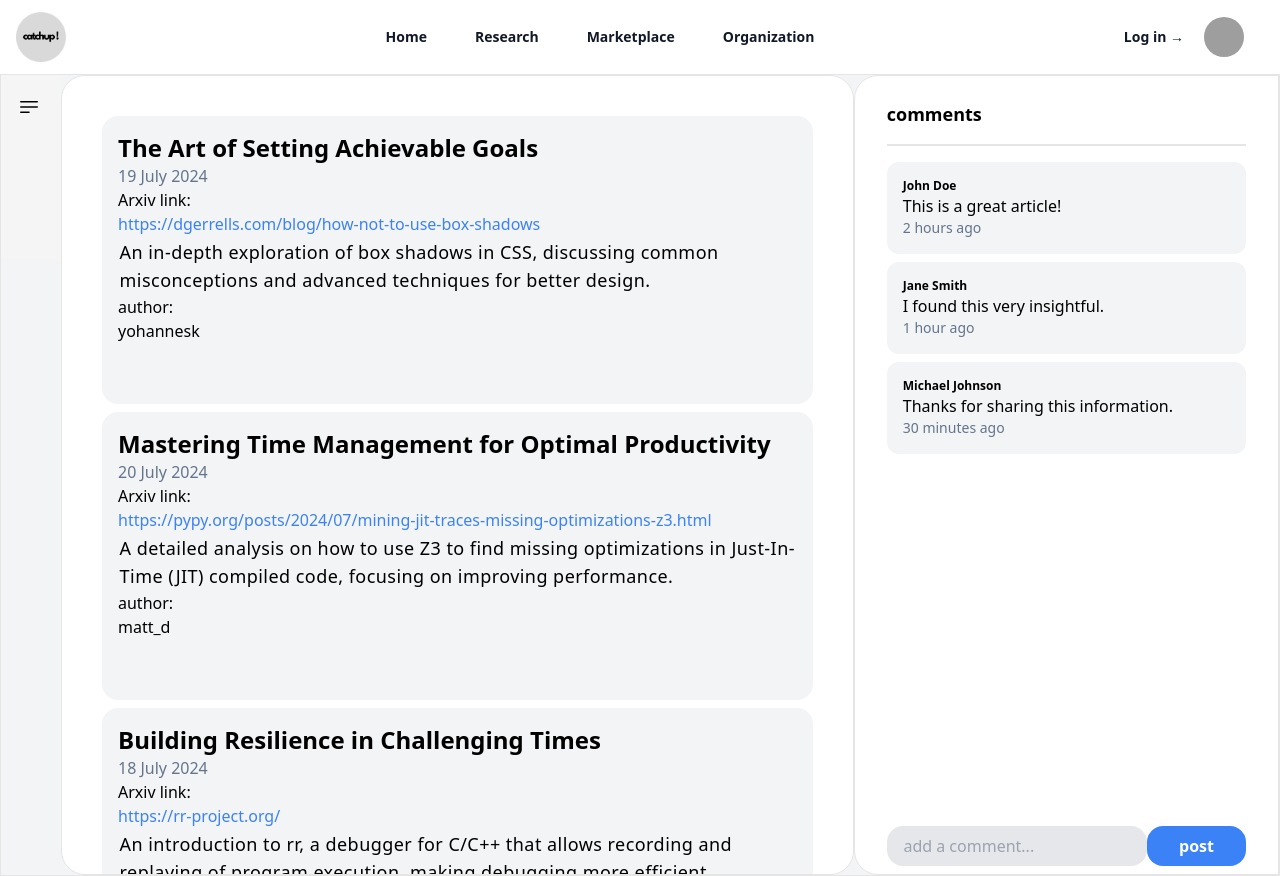
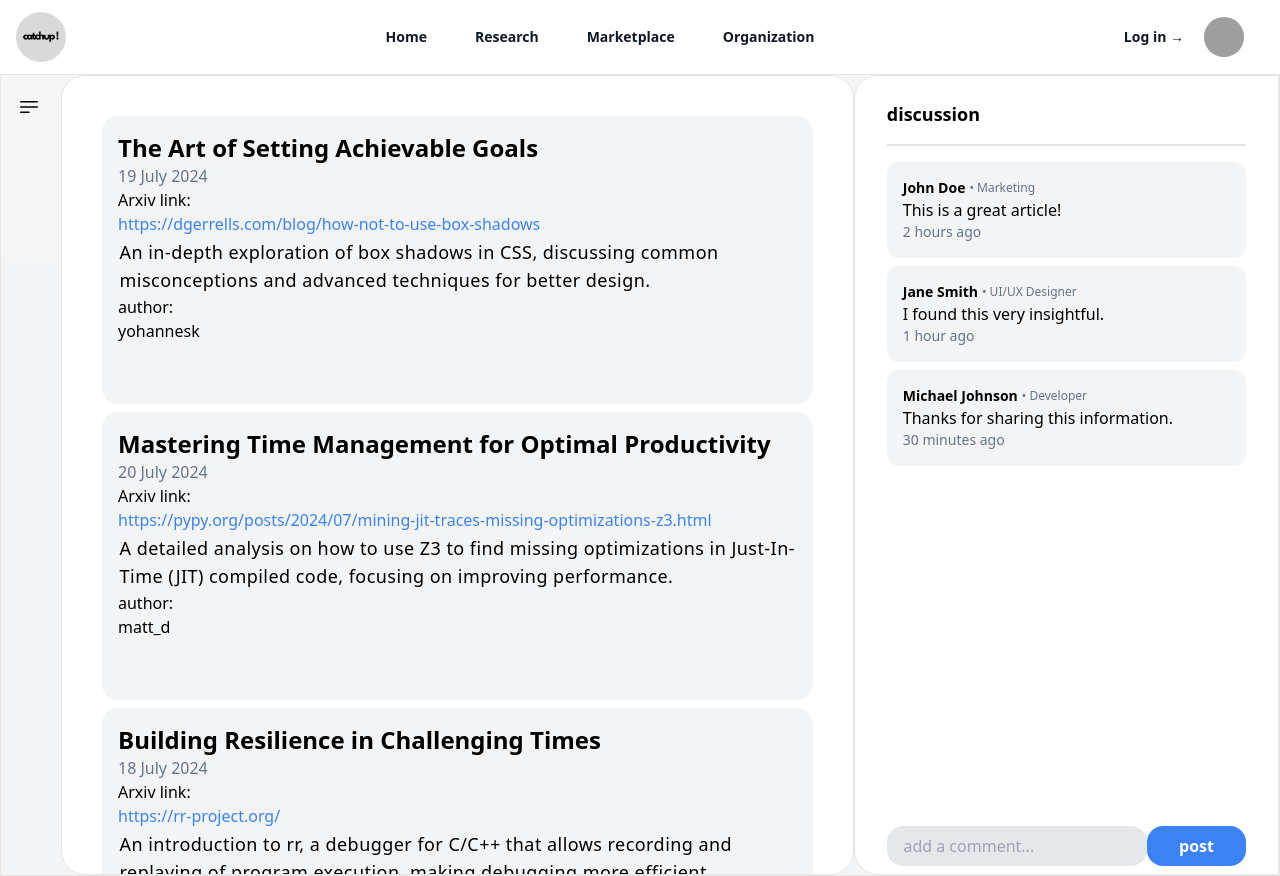
Before and after one commit to raccoonhands1/catchup, a Next.js app in the folder frontend_catchup/: page /research in a window 1280 px wide. Built offline with nearby package versions, Linux system fonts and the light colour scheme; grey boxes are pictures that could not be loaded.

Commit message:
more fixes. UIupdates

```diff
--- a/frontend_catchup/src/app/research/page.tsx
+++ b/frontend_catchup/src/app/research/page.tsx
@@ -18,6 +18,16 @@ import { Progress } from "@/components/ui/progress";
 import { InputForm } from "@/components/input-form";
 import { Textarea } from "@/components/ui/textarea";
 import articleJson from "@/lib/articles.json";
+
+interface Comment {
+
+  text: string;
+  author: string;
+  time: string;
+  likes: number;
+  position: string;
+}
+
 interface ImpactItem {
   num: number;
   url: string;
@@ -28,13 +38,6 @@ interface ImpactItem {
   arxiv: string;
 }
 
-interface Comment {
-
-  text: string;
-  author: string;
-  time: string;
-  likes: number;
-}
 
 const comments: Comment[] = [
   {
@@ -42,18 +45,21 @@ const comments: Comment[] = [
     author: "John Doe",
     time: "2 hours ago",
     likes: 10,
+    position: "Marketing",
   },
   {
     text: "I found this very insightful.",
     author: "Jane Smith",
     time: "1 hour ago",
     likes: 5,
+    position: "UI/UX Designer",
   },
   {
     text: "Thanks for sharing this information.",
     author: "Michael Johnson",
     time: "30 minutes ago",
     likes: 3,
+    position: "Developer",
   },
 ];
 
@@ -302,7 +308,7 @@ const Dashboard = () => {
           <div className="p-2 md:pt-6 md:pl-8 md:pr-8 rounded-tl-3xl rounded-l-3xl border border-neutral-200 dark:border-neutral-700 bg-white dark:bg-neutral-900 flex flex-col flex-1">
             <div className="flex flex-1 flex-col gap-2">
               <h1 className="font-semibold text-lg">
-                comments
+                discussion
               </h1>
               <hr className="my-2 border-t-2 border-neutral-200 dark:border-neutral-700 w-full" />
 
@@ -312,7 +318,10 @@ const Dashboard = () => {
                     key={index}
                     className="w-full p-4 rounded-xl bg-gray-100 inset-1"
                   >
-                    <h1 className="font-semibold text-xs">{comment.author}</h1>
+                    <div className="flex-row flex items-center">
+                      <h1 className="font-semibold text-sm">{comment.author}</h1>
+                      <h1 className="text-xs px-1 text-slate-500 ">{" • " + comment.position}</h1>
+                    </div>
                     <h2 className="">{comment.text}</h2>
                     <h3 className="text-sm text-slate-500">{comment.time}</h3>
                   </div>
```
